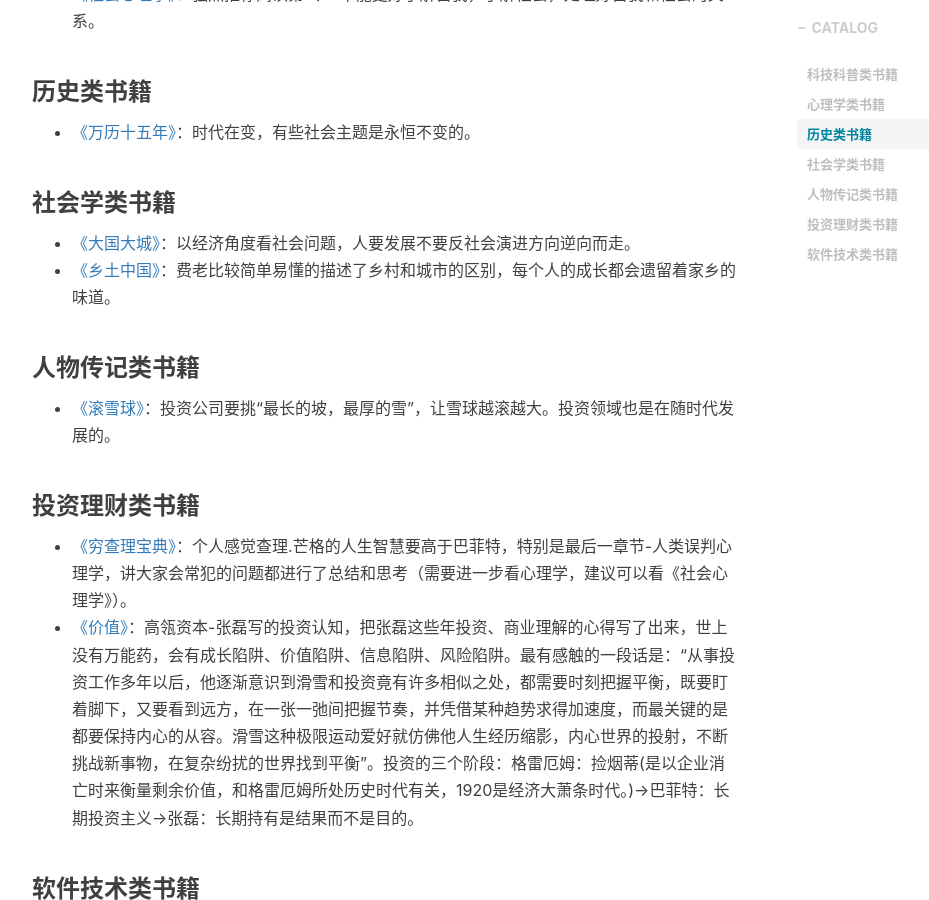
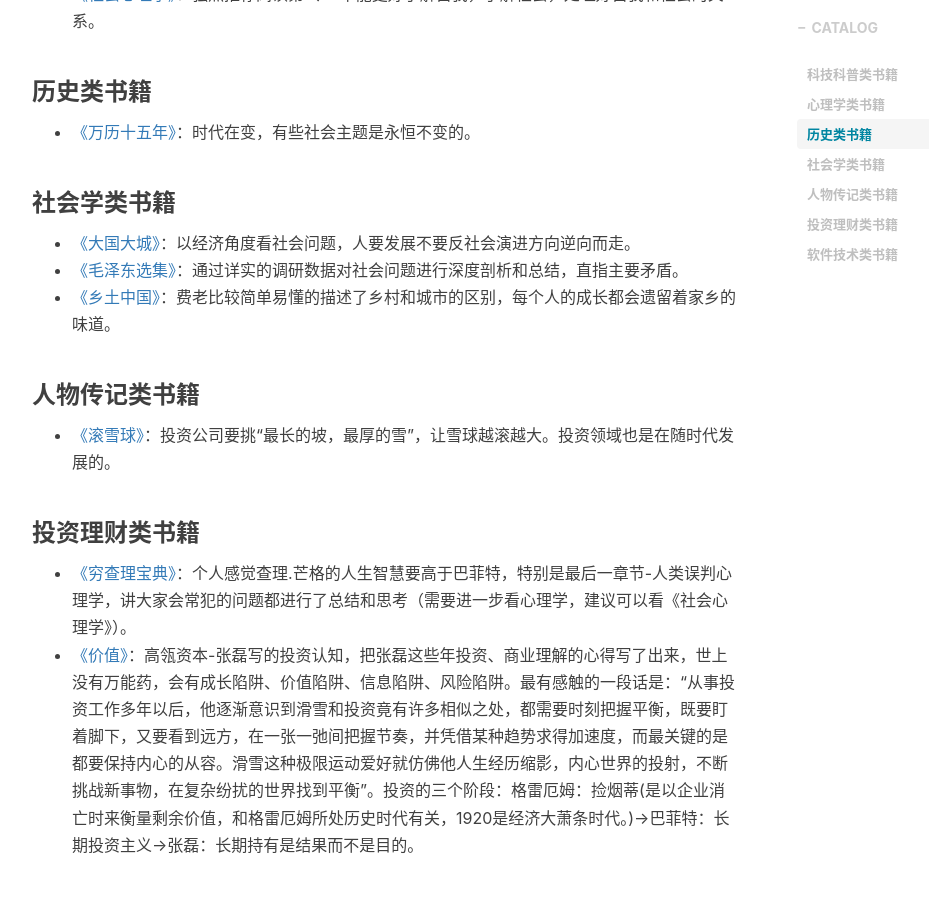
Before and after one commit to shihai1991/shihai1991.github.io, a Jekyll site: the page built from _posts/2021-11-23-个人阅读书单推荐.md, in a window 1280 px wide and 900 px high, scrolled down 746 px. Shown: the whole window, without its empty margins (233-1162 px from the left). Built offline with Jekyll 4.4.1, drawn with Linux system fonts in a browser that asks for light colours; nearby versions of some CDN libraries; comment, search, counter and statistics services are not loaded.

Commit message:
Update 2021-11-23-个人阅读书单推荐.md

```diff
--- a/_posts/2021-11-23-个人阅读书单推荐.md
+++ b/_posts/2021-11-23-个人阅读书单推荐.md
@@ -21,6 +21,7 @@
 
 ### 社会学类书籍
 - [《大国大城》](https://book.douban.com/subject/26824237/)：以经济角度看社会问题，人要发展不要反社会演进方向逆向而走。
+- [《毛泽东选集》](https://book.douban.com/subject/1139360/)：通过详实的调研数据对社会问题进行深度剖析和总结，直指主要矛盾。
 - [《乡土中国》](https://book.douban.com/annotation/54214959/)：费老比较简单易懂的描述了乡村和城市的区别，每个人的成长都会遗留着家乡的味道。
 
 ### 人物传记类书籍
```
